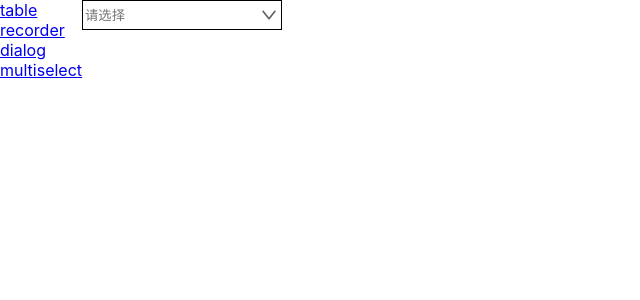
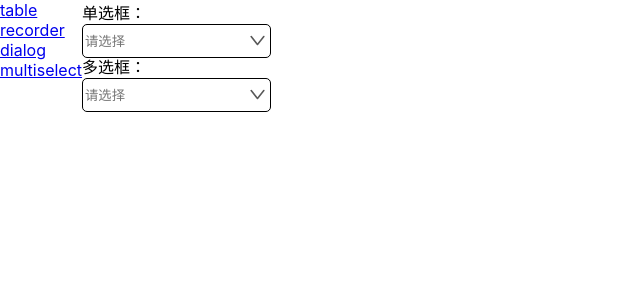
Before and after one commit to iamshf/reactComponent, a React (Create React App) app: page /multiselect in a window 1280 px wide. Shown: the top 300 px of the page, without its empty margins (0-640 px from the left). Built offline with nearby package versions, Linux system fonts and the light colour scheme.

Commit message:
完善选择组件;增加example

```diff
--- a/src/MultiSelect/example.js
+++ b/src/MultiSelect/example.js
@@ -1,8 +1,35 @@
 import React, {lazy} from "react";
-const MultiSelect = lazy(() => import("./index.js"));
-export default class example extends React.Component {
+import Style from "./example.module.css";
+
+const Select = lazy(() => import("./index"));
+
+export default class Example extends React.Component {
+    constructor(props) {
+        super(props);
+        this.state = {
+            list: [
+                {id: 1, name: "北京市"},
+                {id: 2, name: "河北省"},
+                {id: 3, name: "内蒙古自治区"},
+                {id: 4, name: "新疆维吾尔自治区"},
+                {id: 5, name: "河南省"},
+                {id: 6, name: "宁夏回族自治区"},
+                {id: 7, name: "山东省"},
+                {id: 8, name: "陕西省"},
+            ]
+        }
+    }
     render() {
-        let data = {optionValue: "id", optionText: "text", data: [{id: 1, text: "第一行"},{id: 2, text: "第二二二二行"},{id: 3, text: "第三散散行"},{id: 4, text: "第四四行"}]}
-        return <MultiSelect {...data} />
+        return (
+            <>
+                <label>单选框：</label>
+                <Select className={Style.main} data={this.state.list} optionValue="id" optionText="name" onChange={this._handleChange}></Select>
+                <label>多选框：</label>
+                <Select className={Style.main} multiple={true} data={this.state.list} optionValue="id" optionText="name" onChange={this._handleChange}></Select>
+            </>
+        )
+    }
+    _handleChange = (idx,item,items,e) => {
+        console.log(idx,item,items,e);
     }
 }
--- /dev/null
+++ b/src/MultiSelect/example.module.css
@@ -0,0 +1,3 @@
+.main {
+    height: 30px;
+}
--- a/src/MultiSelect/index.js
+++ b/src/MultiSelect/index.js
@@ -1,66 +1,86 @@
 import React from 'react';
 import Style from "./index.module.css";
 
-export default class MultiSelect extends React.Component {
+export default class MultiIndex extends React.Component {
     constructor(props) {
         super(props);
-        this.state = {is_focus: false, show_option: false, selected_data: [], value: ""};
+        this.state = {
+            multiple: false,
+            is_focus: false,
+            show_option: false,
+            selected_data: [],
+            value: ""
+        };
     }
     render() {
-        let className = {main: Style.main, wrapper: Style.wrapper, ...(this.props.className || {})}
         return (
-            <>
-                <div className={className.main} onMouseOver={this._toogleFocus.bind(this, true)} onMouseOut={this._toogleFocus.bind(this, false)}>
-                    <div onClick={this._toogleShowOptions.bind(this, true)} className={this.state.show_option ? Style.show_option : ''}>
-                        <input type="text" placeholder={this.props.placeholder || "请选择"} value={this.state.value} required={this.props.required || false} onChange={this._handleInputChange} title={this.props.title || ""} />
-                    </div>
-
+            <div className={`${Style.main} ${this.props.className}`} onMouseOver={this._toogleFocus.bind(this, true)} onMouseOut={this._toogleFocus.bind(this, false)}>
+                <input type="text" className={this.state.show_option ? Style.show_opt : ''} onClick={this._toogleShowOptions.bind(this, true)} placeholder={this.props.placeholder || "请选择"} value={this.state.value} required={this.props.required || false} onChange={this._handleInputChange} title={this.props.title || ""} />
                 <ul className={this.state.show_option ? "" : Style.hide}>
                     {
                         this.props.data.map((item, idx) => {
+                            if (this.props.multiple === true) {
                                 return (
                                     <li key={item.id}>
                                         <input type="checkbox" id={`MultiSelect_ckb_${item[this.props.optionValue]}`} onChange={this._handleChange.bind(this, idx, item)} />
-                                        <label htmlFor={`MultiSelect_ckb_${item[this.props.optionValue]}`}>{item[this.props.optionText]}</label>
+                                        <label htmlFor={`MultiSelect_ckb_${item[this.props.optionValue]}`}>
+                                            {item[this.props.optionText]}
+                                        </label>
                                     </li>
                                 );
+                            }
+                            else {
+                                return (
+                                    <li key={idx} onClick={this._handleChange.bind(this, idx, item)}>
+                                        {item[this.props.optionText]}
+                                    </li>
+                                );
+                            }
                         })
                     }
                 </ul>
             </div>
-                {this.state.show_option && <div className={className.wrapper}></div>}
-            </>
         );
     }
     componentDidMount() {
-        document.body.addEventListener("click", this._handleClick);
+        // document.body.addEventListener("click", this._handleClick);
+        window.addEventListener("click", this._handleClick);
     }
     componentWillUnmount() {
-        document.body.removeEventListener("click", this._handleClick);
+        // document.body.removeEventListener("click", this._handleClick);
+        window.removeEventListener("click", this._handleClick);
     }
-    _toogleFocus = (is_focus, e) => this.setState({is_focus: is_focus});
-    _toogleShowOptions = (show_option, e) => this.setState({show_option: show_option})
+    _toogleFocus = (is_focus, e) => this.setState({ is_focus: is_focus });
+    _toogleShowOptions = (show_option, e) => this.setState({ show_option: show_option })
 
     _handleClick = e => {
-        if(!this.state.is_focus) {
-            this.setState({show_option: false});
+        if (!this.state.is_focus) {
+            this.setState({ show_option: false });
         }
     }
     _handleChange = (idx, item, e) => {
+        if (this.props.multiple === true) {
             let id = item.id;
             let selected_data = e.target.checked ? [...this.state.selected_data, item] : this.state.selected_data.filter(item => item.id !== id);
             let length = selected_data.length;
-        this.setState({selected_data: selected_data});
-        if(typeof(this.props.onChange) === "function") {
-            this.props.onChange(id, selected_data, e);
+            this.setState({ selected_data: selected_data });
+            if (typeof (this.props.onChange) === "function") {
+                this.props.onChange(idx, item.id, item, selected_data, e);
             }
-        if(e.target.checked && typeof(this.props.onSelect) === "function") {
+            if (e.target.checked && typeof (this.props.onSelect) === "function") {
                 this.props.onSelect(item.id, idx, item, e);
             }
-        if(!e.target.checked && typeof(this.props.onUnSelect) === "function") {
+            if (!e.target.checked && typeof (this.props.onUnSelect) === "function") {
                 this.props.onUnSelect(item.id, idx, item, e);
             }
-        this.setState({value: length > 0 ? "已选择" + length + "个" : ""});
+            this.setState({ value: length > 0 ? "已选择" + length + "个" : "" });
+        }
+        else {
+            this.setState({ value: item[this.props.optionText], show_option: false });
+            if (typeof (this.props.onChange) === "function") {
+                this.props.onChange(item.id, item, e);
+            }
+        }
     }
     _handleInputChange = e => {
         e.target.setCustomValidity("");
--- a/src/MultiSelect/index.module.css
+++ b/src/MultiSelect/index.module.css
@@ -1,62 +1,38 @@
 .main{
     position: relative;
-    width: 200px;
-    height: 30px;
-    z-index: 999;
 }
-.main>div:first-child{
+.main>input {
     width: 100%;
+    border: 1px solid rgb(0, 0, 0);
+    background:rgb(255, 255, 255) url("./down arrow.svg") no-repeat 98% center /auto 60%;
+    border-radius: 5px;
     height: 100%;
-    border: 1px solid rgb(0, 0, 0);
-    box-sizing: border-box;
 }
-.main>div:first-child::after{
-    content: '';
-    position:absolute;
-    right: 0;
-    top: 0;
-    display: block;
-    width: 100%;
-    height: 100%;
-    background:url("./down arrow.svg") no-repeat 98% center /auto 60%;
+.main>input.show_opt{
+    background-image: url("./up\ arrow.svg");
 }
-.main>div:first-child.show_option::after{
-    transform: rotateX(180deg);
-}
-.main>div:first-child>input {
-    width: 100%;
-    height: 100%;
-    background: transparent;
-    box-sizing: border-box;
-    border: none;
-}
-
 .main>ul {
     margin: 0;
-    padding: 10px 0;
+    padding: 0;
     list-style: none;
     width: auto;
     min-width: 100%;
-    height: 100px;
+    height: 150px;
     position: absolute;
     overflow: auto;
     background: rgb(255, 255, 255);
     border-left: 1px solid rgb(128, 128, 128);
     border-right: 1px solid rgb(128, 128, 128);
     border-bottom: 1px solid rgb(128, 128, 128);
+    z-index: 999;
 }
 .main li {
+    padding: 5px 10px;
     white-space: nowrap;
+}
+.main li:hover{
+    background: rgba(151, 151, 151, 0.5);
 }
 .hide {
     display: none;
 }
-.wrapper {
-    position: fixed;
-    top: 0;
-    left: 0;
-    width: 100vw;
-    height: 100vh;
-    z-index: -1;
-    background: rgba(128, 128, 128, 0.4);
-}
--- a/src/table/example.js
+++ b/src/table/example.js
@@ -48,11 +48,11 @@ export default class App extends React.Component {
             {title: "编辑", render: (text, record, idx) => <a href="https://www.baidu.com" onClick={this._handleClick.bind(this, text, record, idx)}>{record.name}</a>},
         ];
         return (
-            <>
+            <div>
                 <Table rows={rows} columns={columns} {...this.state} className={Style.main} />
                 <button type="button" onClick={() => this.setState({allowSort: !this.state.allowSort})}>切换是否允许排序</button>
                 <button type="button" onClick={() => this.setState({fixedHead: !this.state.fixedHead})}>切换是否固定表头</button>
-            </>
+            </div>
         );
     }
     _handleClick = (text, record, idx, e) => {
```
Also changed, not shown: src/MultiSelect/up arrow.svg (added), src/examples/audioPlayer.js (added). Lines whose indentation alone changed are shown as unchanged.
